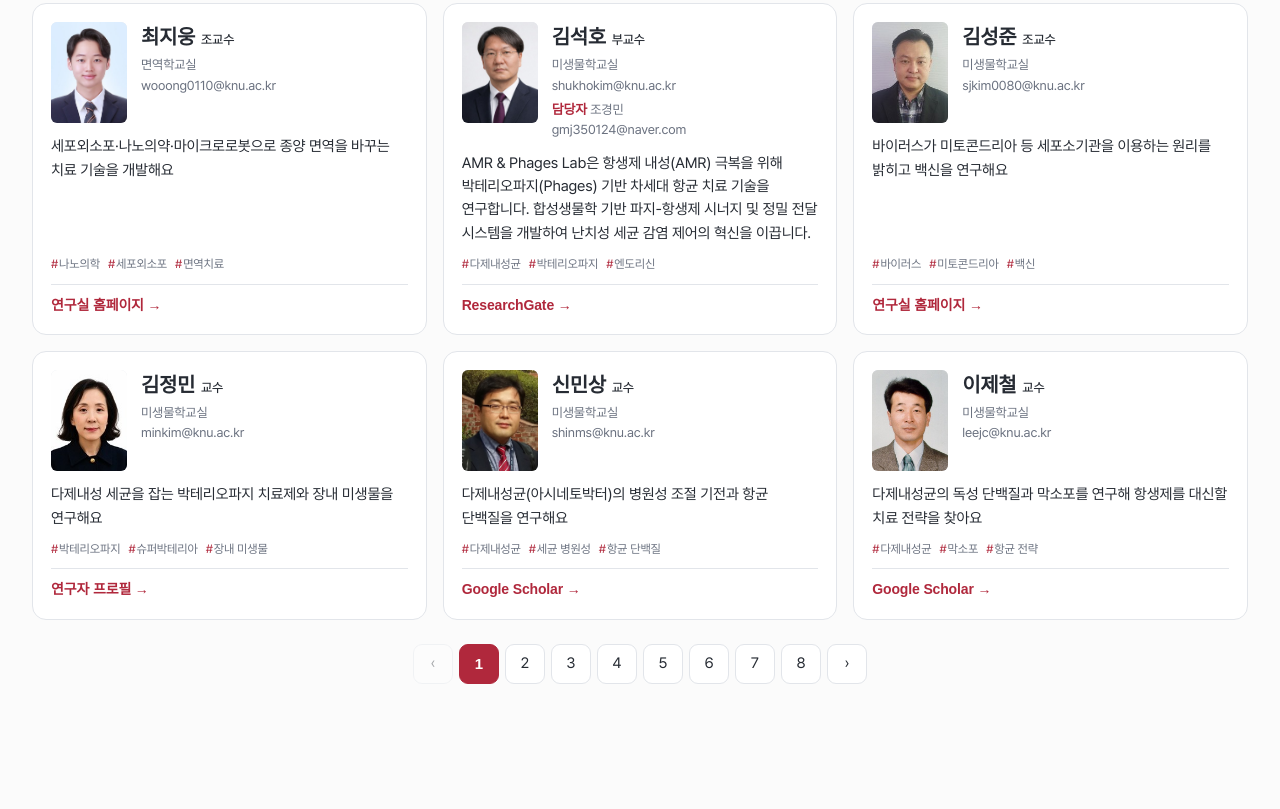
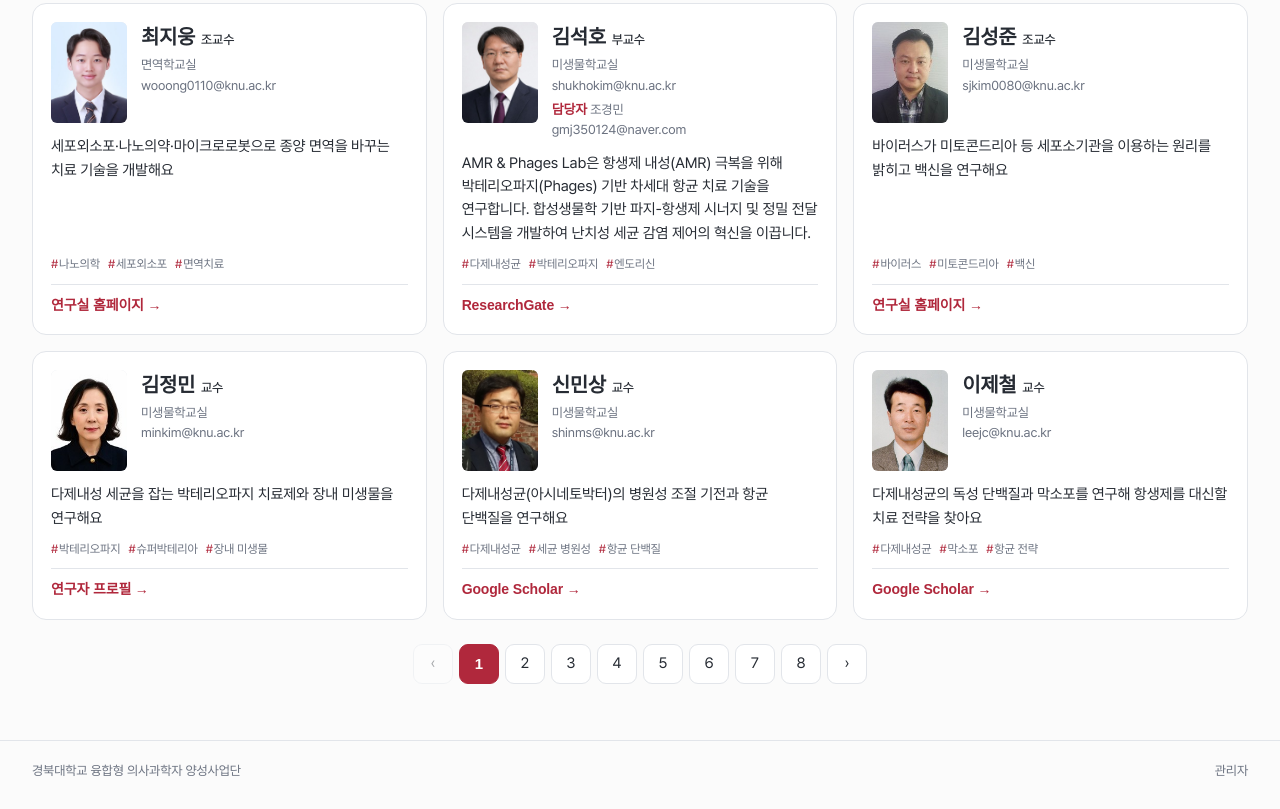
Before and after one commit to kkonoo/Lab_Finder_KNUmed, a plain HTML site: page index.html in a window 1280 px wide. Shown: the part 1740-2549 px from the top of the page. Before the commit the page ends 2480 px from the top, so only its background shows below. Drawn offline with Linux system fonts and the light colour scheme; no server answers; a web font is replaced by a local one.

Commit message:
Add small footer with admin link on the main page
Co-Authored-By: Claude Opus 5.5 <noreply@anthropic.com>
Claude-Session: https://claude.ai/code/session_013CY8uBFjSgmbqQx4Zgcrj8

```diff
--- a/index.html
+++ b/index.html
@@ -52,6 +52,13 @@
   </section>
 </main>
 
+<footer class="foot">
+  <div class="wrap">
+    <span>경북대학교 융합형 의사과학자 양성사업단</span>
+    <a href="admin.html">관리자</a>
+  </div>
+</footer>
+
 <script src="quiz.js"></script>
 <script type="module" src="js/book.js"></script>
 </body>
--- a/style.css
+++ b/style.css
@@ -132,6 +132,13 @@ h2 { font-size: 24px; font-weight: 700; letter-spacing: -0.02em; line-height: 1.
 .pages button:disabled { opacity: .4; cursor: default; }
 .pages .gap { align-self: center; padding: 0 4px; color: var(--sub); }
 
+/* 맨 아래: 사업단 이름과 관리자 화면 링크 (작게) */
+.foot { border-top: 1px solid var(--line); }
+.foot .wrap { display: flex; justify-content: space-between; gap: 16px; padding-top: 20px; padding-bottom: 28px;
+  color: var(--sub); font-size: 13px; }
+.foot a { color: var(--sub); }
+.foot a:hover { color: var(--text); }
+
 @media (max-width: 1500px) { .cards { grid-template-columns: repeat(3, minmax(0, 1fr)); } }
 @media (max-width: 1100px) {
   .cards { grid-template-columns: repeat(2, minmax(0, 1fr)); }
```
